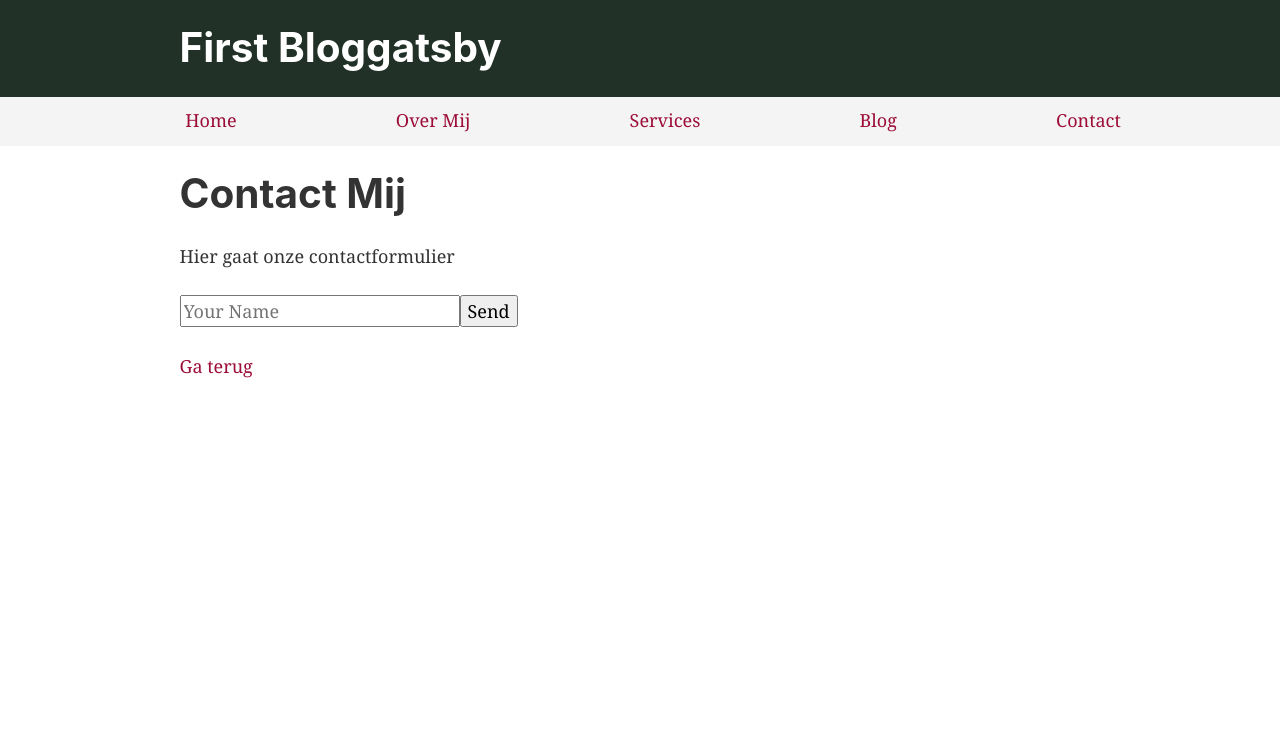
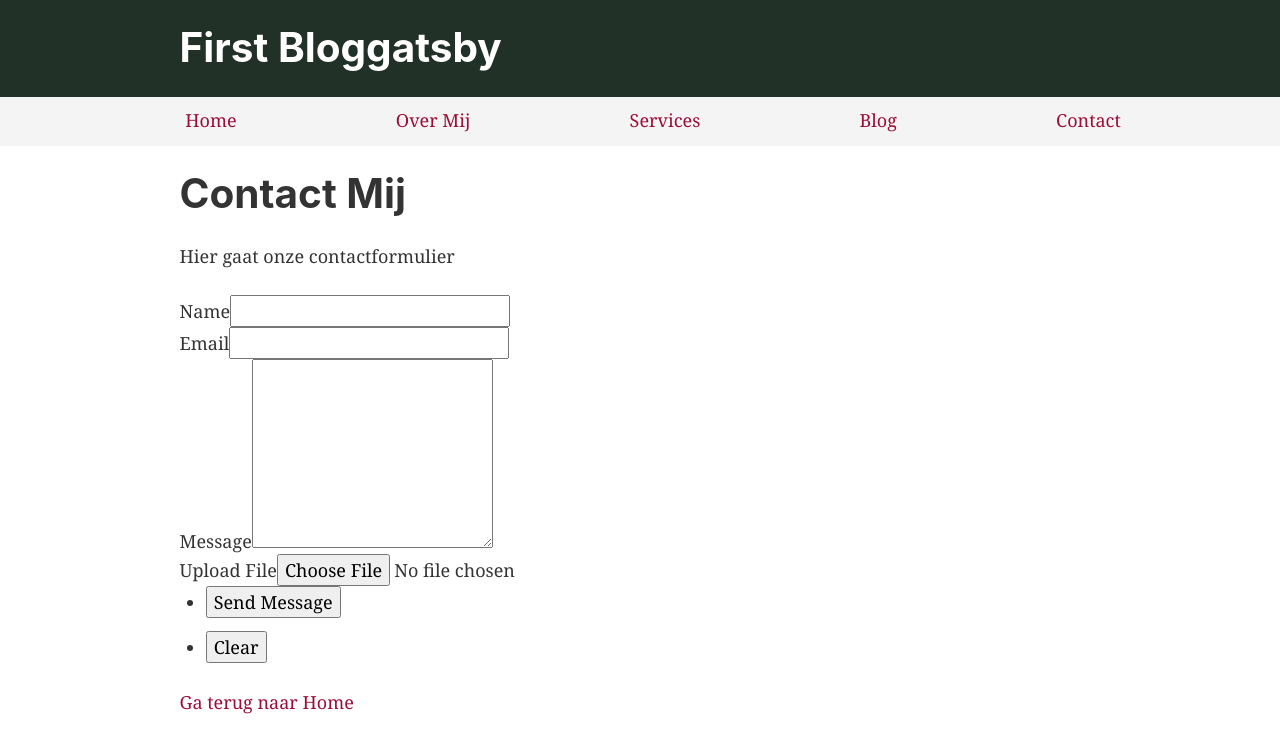
Before and after one commit to mikeyfe6/bloggatsby, a Gatsby site: page /contact in a window 1280 px wide. Built offline with nearby package versions, Linux system fonts and the light colour scheme; Gatsby itself is replaced by a stand-in of ours.

Commit message:
Testing the Contact Page with Gatsby

```diff
--- a/gatsby-config.js
+++ b/gatsby-config.js
@@ -6,6 +6,7 @@ module.exports = {
   },
   plugins: [
     `gatsby-plugin-react-helmet`,
+    `gatsby-plugin-sass`,
     `gatsby-plugin-catch-links`,
     {
       resolve: `gatsby-source-filesystem`,
--- a/package.json
+++ b/package.json
@@ -11,10 +11,12 @@
     "gatsby-plugin-manifest": "^2.1.1",
     "gatsby-plugin-offline": "^2.1.1",
     "gatsby-plugin-react-helmet": "^3.0.12",
+    "gatsby-plugin-sass": "^2.0.11",
     "gatsby-plugin-sharp": "^2.1.3",
     "gatsby-source-filesystem": "^2.0.38",
     "gatsby-transformer-remark": "^2.3.12",
     "gatsby-transformer-sharp": "^2.1.21",
+    "node-sass": "^4.12.0",
     "prop-types": "^15.7.2",
     "react": "^16.8.6",
     "react-dom": "^16.8.6",
--- a/src/components/layout.js
+++ b/src/components/layout.js
@@ -11,7 +11,7 @@ import { StaticQuery, graphql } from "gatsby"
 
 import Header from "./header"
 import Menu from "./menu"
-import "./layout.css"
+import "./layout.scss"
 
 const Layout = ({ children }) => (
   <StaticQuery
--- a/src/pages/about.js
+++ b/src/pages/about.js
@@ -9,7 +9,7 @@ const AboutPage = () => (
         <SEO title="About Me" />
         <h1>Over mij</h1>
         <p>Een beetje info over ons...</p>
-        <Link to="/">Ga terug naar home vanuit Over Mij</Link>
+        <Link to="/">Ga terug naar Home</Link>
     </Layout>
 )
 
--- a/src/pages/blog.js
+++ b/src/pages/blog.js
@@ -25,7 +25,7 @@ const BlogPage = ({ data }) => (
 
     {/* <div style={{ maxWidth: `300px`, marginBottom: `1.45rem` }}>
             <Image />
-        </div> */}
+        </div> */}<Link to="/">Ga terug naar Home</Link>
   </Layout>
 )
 
--- a/src/pages/contact.js
+++ b/src/pages/contact.js
@@ -10,15 +10,45 @@ const ContactPage = () => (
         <h1>Contact Mij</h1>
         <p>Hier gaat onze contactformulier</p>
 
-        <form name="contact"
+        <form
+            name="contact"
             method="post"
+            action="/success"
             data-netlify="true"
-            data-netlify-honeypot="bot-field">
-            <input name="name" placeholder="Your Name" type="text" />
-            <button>Send</button>
+            data-netlify-honeypot="bot-field"
+        >
+            <input type="hidden" name="bot-field" />
+            <input type="hidden" name="form-name" value="contact" />
+            <div className="field half first">
+                <label htmlFor="name">Name</label>
+                <input type="text" name="name" id="name" />
+            </div>
+            <div className="field half">
+                <label htmlFor="email">Email</label>
+                <input type="text" name="email" id="email" />
+            </div>
+            <div className="field">
+                <label htmlFor="message">Message</label>
+                <textarea name="message" id="message" rows="7" />
+            </div>
+            <div className="field">
+                <label htmlFor="file">Upload File</label>
+                <input type="file" name="myfile" id="myfile" rows="7" />
+            </div>
+            <div className="field">
+                <div data-netlify-recaptcha="true"></div>
+            </div>
+            <ul className="actions">
+                <li>
+                    <input type="submit" value="Send Message" className="special" />
+                </li>
+                <li>
+                    <input type="reset" value="Clear" />
+                </li>
+            </ul>
         </form>
 
-        <Link to="/">Ga terug</Link>
+        <Link to="/">Ga terug naar Home</Link>
     </Layout>
 )
 
--- a/src/pages/services.js
+++ b/src/pages/services.js
@@ -9,7 +9,7 @@ const ServicesPage = () => (
         <SEO title="Onze Diensten" />
         <h1>Services</h1>
         <p>Hier gaan onze diensten komen te staan...</p>
-        <Link to="/">Ga terug naar home vanuit Services</Link>
+        <Link to="/">Ga terug naar Home</Link>
     </Layout>
 )
 
```
Also changed, not shown: src/pages/success.js (added, +19 -0 lines), src/components/layout.scss (renamed from src/components/layout.css), 1 other file. Lines whose indentation alone changed are shown as unchanged.
